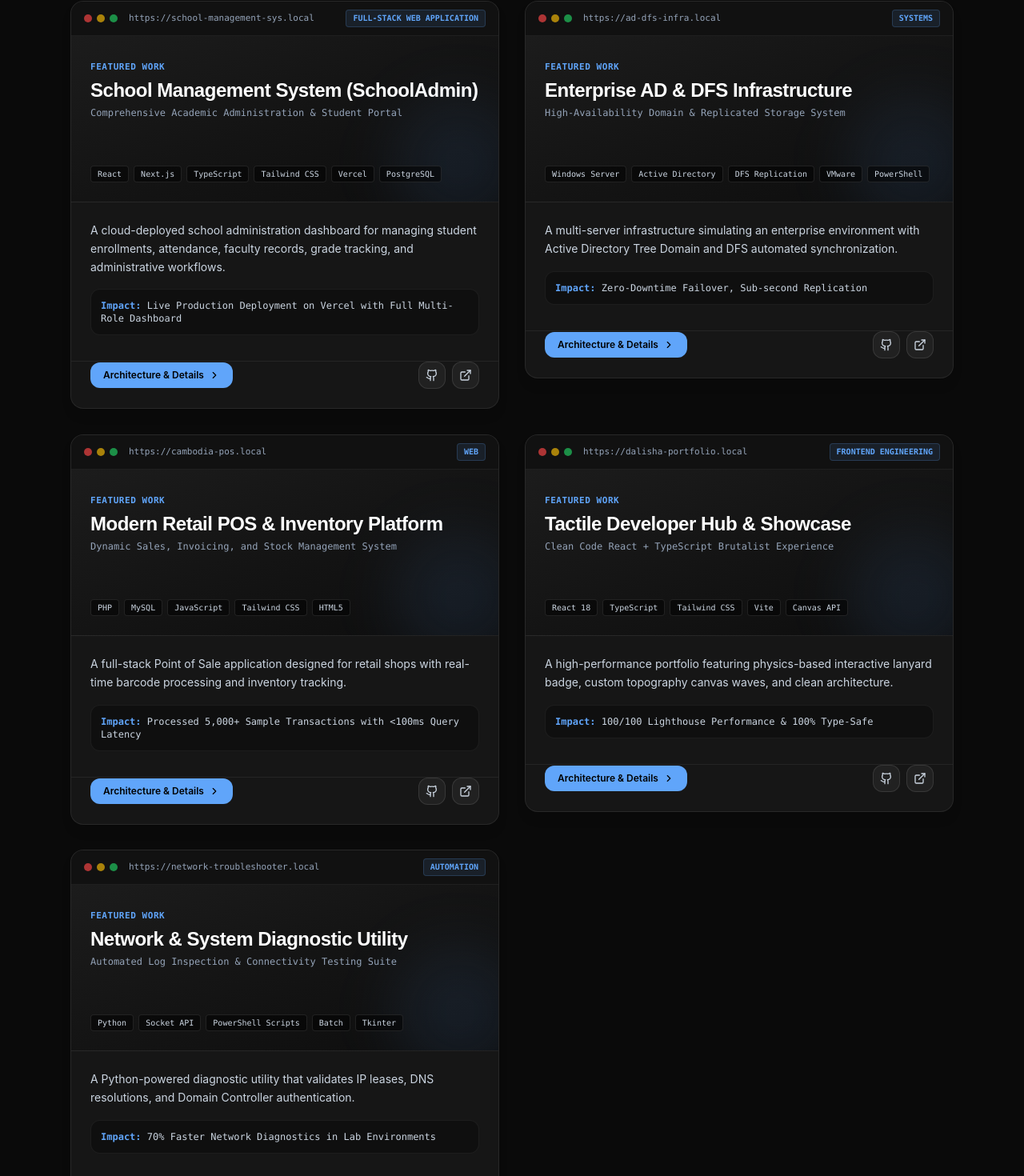
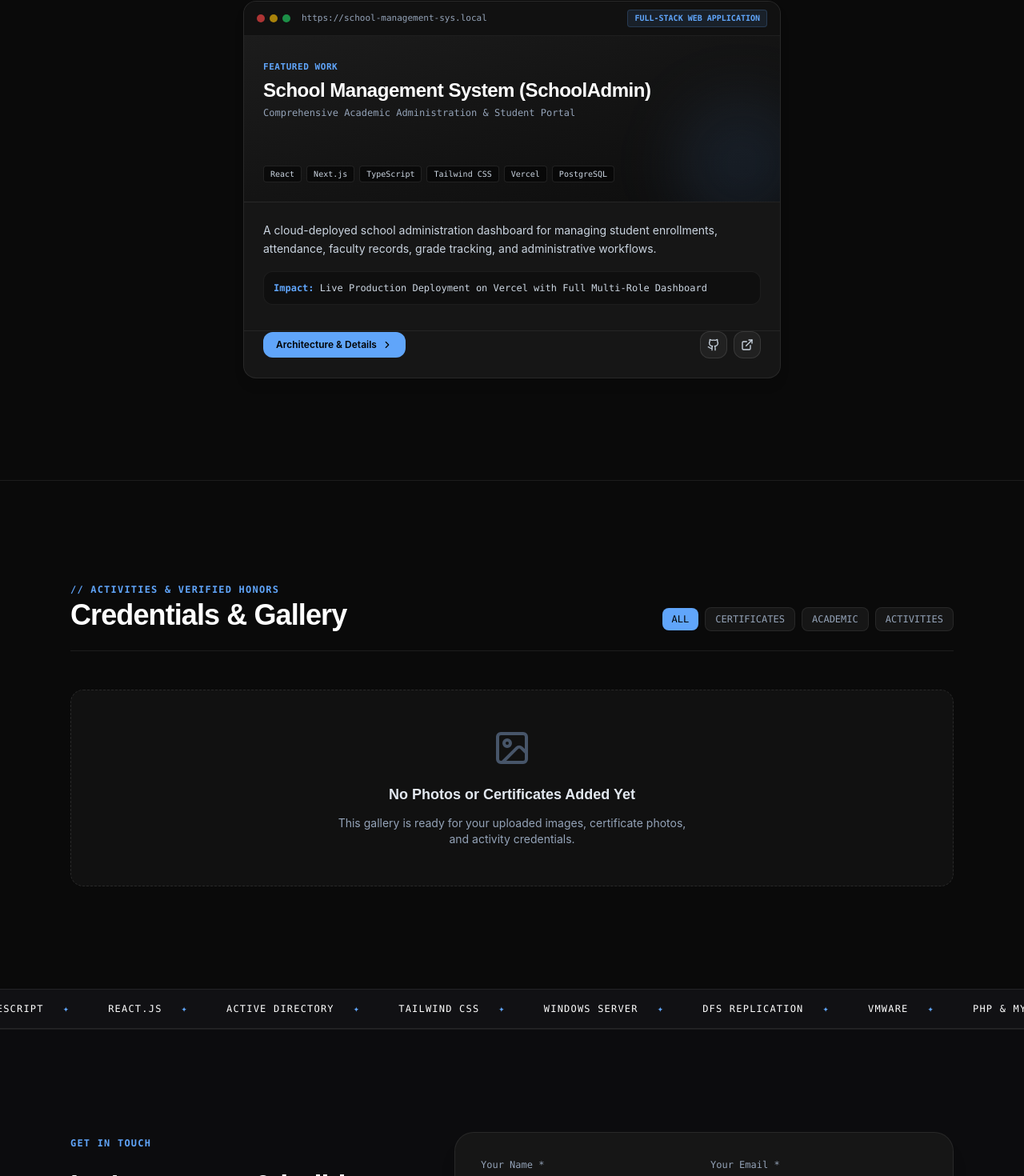
Before and after one commit to uotdalisha-gif/my_portfolio, a React (Vite) app: page / in a window 1280 px wide. Shown: the part 4753-6223 px from the top of the page at 80% size. Built offline with nearby package versions, Linux system fonts and the light colour scheme; a web font is replaced by a local one.

Commit message:
Keep only actual project School Management System in portfolio

```diff
--- a/src/components/PortfolioSection.tsx
+++ b/src/components/PortfolioSection.tsx
@@ -73,7 +73,13 @@ export const PortfolioSection: React.FC<PortfolioSectionProps> = ({
 
         {/* Tab 1: Projects Grid (Clean Still Cards Grid) */}
         {activeTab === 'projects' && (
-          <div className="grid grid-cols-1 md:grid-cols-2 gap-8">
+          <div
+            className={
+              PROJECTS_DATA.length === 1
+                ? 'max-w-2xl mx-auto'
+                : 'grid grid-cols-1 md:grid-cols-2 gap-8'
+            }
+          >
             {PROJECTS_DATA.map((project, idx) => (
               <div
                 key={project.id}
--- a/src/components/ProjectDetailPage.tsx
+++ b/src/components/ProjectDetailPage.tsx
@@ -125,6 +125,7 @@ export const ProjectDetailPage: React.FC<ProjectDetailPageProps> = ({
               </div>
             </div>
 
+            {nextProject && nextProject.id !== project.id && (
               <div className="bg-[#0f1015] border border-slate-800/80 p-6 rounded-2xl">
                 <h3 className="text-xs font-mono font-bold uppercase text-slate-400 mb-2">
                   Next Project
@@ -140,6 +141,7 @@ export const ProjectDetailPage: React.FC<ProjectDetailPageProps> = ({
                   </span>
                 </button>
               </div>
+            )}
           </aside>
         </div>
       </div>
--- a/src/data/portfolioData.ts
+++ b/src/data/portfolioData.ts
@@ -255,58 +255,6 @@ export const PROJECTS_DATA: ProjectItem[] = [
     accentColor: '#3b82f6',
     demoUrl: 'https://school-management-sys-inky.vercel.app/dashboard',
     githubUrl: 'https://github.com/uotdalisha-gif/School-management-sys'
-  },
-  {
-    id: 'ad-dfs-infra',
-    title: 'Enterprise AD & DFS Infrastructure',
-    tagline: 'High-Availability Domain & Replicated Storage System',
-    category: 'Systems & Network Engineering',
-    description: 'A multi-server infrastructure simulating an enterprise environment with Active Directory Tree Domain and DFS automated synchronization.',
-    fullDescription: 'Configured and tested a complete enterprise environment in VMware: installed AD DS, promoted Primary and Additional Domain Controllers for fault tolerance, configured dynamic DHCP scopes with lease policies, and set up Distributed File System (DFS) Namespaces with Remote Differential Compression (RDC) replication.',
-    tags: ['Windows Server', 'Active Directory', 'DFS Replication', 'VMware', 'PowerShell'],
-    metrics: 'Zero-Downtime Failover, Sub-second Replication',
-    accentColor: '#3b66f5',
-    demoUrl: 'https://github.com/uotdalisha-gif',
-    githubUrl: 'https://github.com/uotdalisha-gif'
-  },
-  {
-    id: 'cambodia-pos',
-    title: 'Modern Retail POS & Inventory Platform',
-    tagline: 'Dynamic Sales, Invoicing, and Stock Management System',
-    category: 'Web & Database Application',
-    description: 'A full-stack Point of Sale application designed for retail shops with real-time barcode processing and inventory tracking.',
-    fullDescription: 'Developed a comprehensive web-based POS solution featuring role-based cashiers and admin accounts, item cataloging, low-stock alerts, sales reporting with visual graphs, and receipt generation with printable thermal templates.',
-    tags: ['PHP', 'MySQL', 'JavaScript', 'Tailwind CSS', 'HTML5'],
-    metrics: 'Processed 5,000+ Sample Transactions with <100ms Query Latency',
-    accentColor: '#10b981',
-    demoUrl: 'https://github.com/uotdalisha-gif',
-    githubUrl: 'https://github.com/uotdalisha-gif'
-  },
-  {
-    id: 'dalisha-portfolio',
-    title: 'Tactile Developer Hub & Showcase',
-    tagline: 'Clean Code React + TypeScript Brutalist Experience',
-    category: 'Frontend Engineering & Creative UI',
-    description: 'A high-performance portfolio featuring physics-based interactive lanyard badge, custom topography canvas waves, and clean architecture.',
-    fullDescription: 'Engineered following strict Clean Code principles: broken into decoupled sub-150-line components, custom hooks for physics and mouse tracking, fully typed TypeScript contracts, and complete keyboard accessibility with prefers-reduced-motion safety.',
-    tags: ['React 18', 'TypeScript', 'Tailwind CSS', 'Vite', 'Canvas API'],
-    metrics: '100/100 Lighthouse Performance & 100% Type-Safe',
-    accentColor: '#8b5cf6',
-    demoUrl: 'https://github.com/uotdalisha-gif',
-    githubUrl: 'https://github.com/uotdalisha-gif'
-  },
-  {
-    id: 'network-troubleshooter',
-    title: 'Network & System Diagnostic Utility',
-    tagline: 'Automated Log Inspection & Connectivity Testing Suite',
-    category: 'Automation & System Tools',
-    description: 'A Python-powered diagnostic utility that validates IP leases, DNS resolutions, and Domain Controller authentication.',
-    fullDescription: 'Created a desktop tool to automate common Tier-1 network troubleshooting: checks default gateways, verifies Active Directory connectivity, runs automated ping/traceroute benchmarks, and outputs structured status reports for administrators.',
-    tags: ['Python', 'Socket API', 'PowerShell Scripts', 'Batch', 'Tkinter'],
-    metrics: '70% Faster Network Diagnostics in Lab Environments',
-    accentColor: '#f59e0b',
-    demoUrl: 'https://github.com/uotdalisha-gif',
-    githubUrl: 'https://github.com/uotdalisha-gif'
   }
 ];
 
```
Lines whose indentation alone changed are shown as unchanged.
